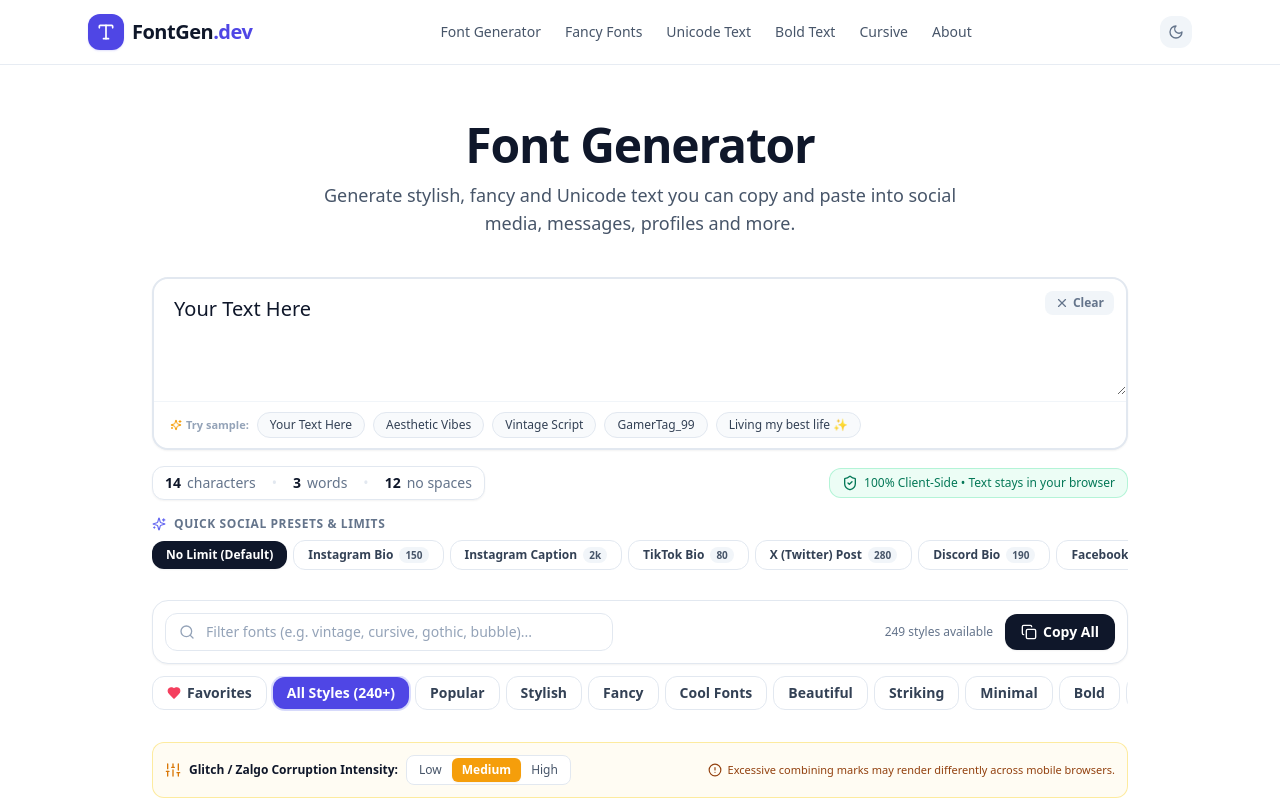
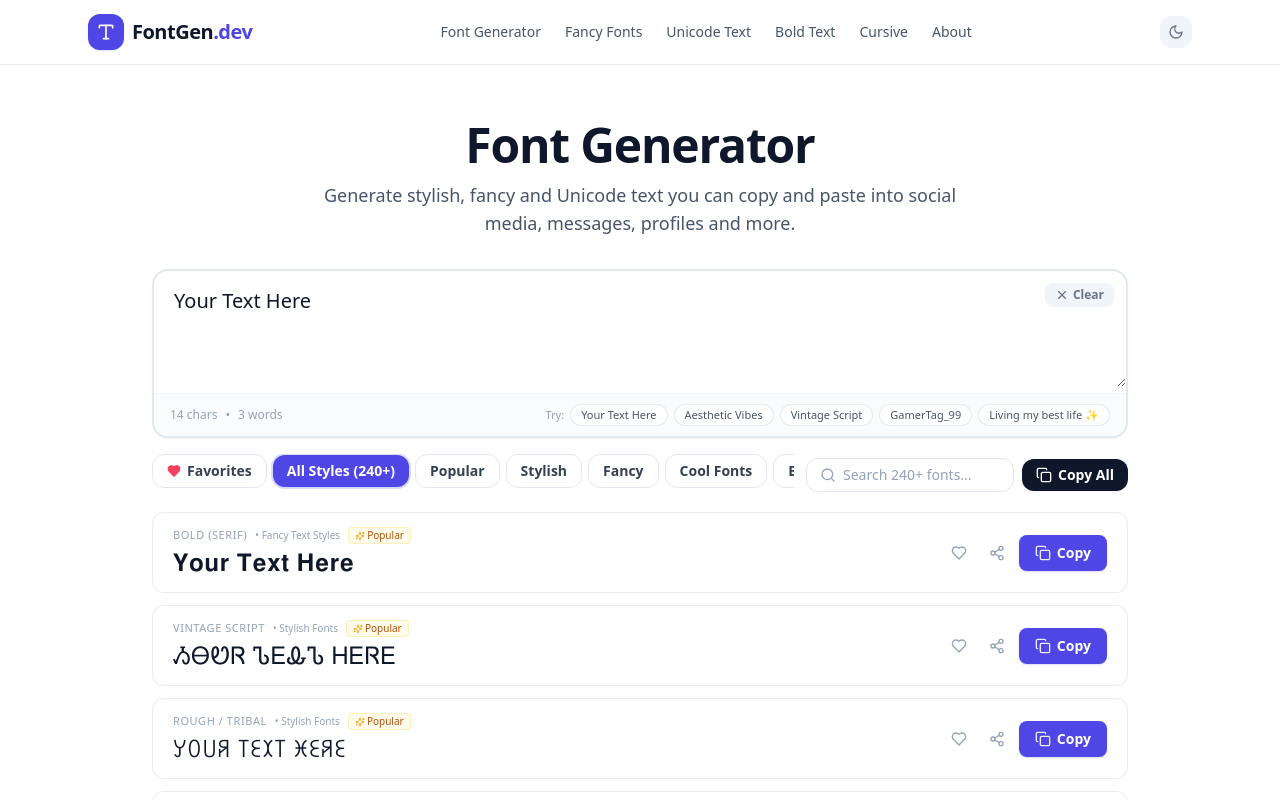
Before and after one commit to loganamrut/font, a Next.js app: page / in a window 1280 px wide. Shown: the top 800 px of the page. Built offline with nearby package versions, Linux system fonts and the light colour scheme.

Commit message:
refactor: eliminate UI clutter, remove yellow zalgo banner & social presets stack, unify toolbar into single sleek bar for instant search intent satisfaction

```diff
--- a/components/FontGenerator.tsx
+++ b/components/FontGenerator.tsx
@@ -2,17 +2,13 @@
 
 import { useState, useMemo, useEffect, useCallback } from "react";
 import TextInput from "./TextInput";
-import CharacterStats from "./CharacterStats";
-import SocialPresets from "./SocialPresets";
 import CategoryFilter from "./CategoryFilter";
 import StyleSearch from "./StyleSearch";
 import StyleGrid from "./StyleGrid";
-import ZalgoControls from "./ZalgoControls";
-import { FONT_STYLES, FontStyleDefinition } from "@/lib/unicode/engine";
-import { CategoryId, SocialPreset } from "@/lib/unicode/categories";
-import { ZalgoIntensity } from "@/lib/unicode/zalgo";
+import { FONT_STYLES } from "@/lib/unicode/engine";
+import { CategoryId } from "@/lib/unicode/categories";
 import { getFavorites, toggleFavorite } from "@/lib/storage/favorites";
-import { Copy, Check, ShieldCheck } from "lucide-react";
+import { Copy, Check } from "lucide-react";
 
 interface FontGeneratorProps {
   initialText?: string;
@@ -22,14 +18,12 @@
 
 export default function FontGenerator({
   initialText = "Your Text Here",
-  defaultCategory = "popular",
+  defaultCategory = "all",
   defaultSocialPresetId,
 }: FontGeneratorProps) {
   const [inputText, setInputText] = useState(initialText);
   const [activeCategory, setActiveCategory] = useState<CategoryId | "favorites">(defaultCategory);
   const [searchQuery, setSearchQuery] = useState("");
-  const [activePreset, setActivePreset] = useState<SocialPreset | null>(null);
-  const [zalgoIntensity, setZalgoIntensity] = useState<ZalgoIntensity>("medium");
   const [favorites, setFavorites] = useState<string[]>([]);
   const [copiedAll, setCopiedAll] = useState(false);
 
@@ -61,9 +55,10 @@
       if (searchQuery.trim() !== "") {
         const query = searchQuery.toLowerCase().trim();
         const matchesName = style.name.toLowerCase().includes(query);
+        const matchesCat = style.cat ? style.cat.toLowerCase().includes(query) : false;
         const matchesDesc = style.description.toLowerCase().includes(query);
         const matchesCats = style.categories.some((c) => c.toLowerCase().includes(query));
-        if (!matchesName && !matchesDesc && !matchesCats) return false;
+        if (!matchesName && !matchesCat && !matchesDesc && !matchesCats) return false;
       }
 
       return true;
@@ -77,14 +72,14 @@
 
     for (const style of filteredStyles) {
       if (style.id === "zalgo-glitch") {
-        map.set(style.id, style.transform(textToTransform, { intensity: zalgoIntensity }));
+        map.set(style.id, style.transform(textToTransform, { intensity: "medium" }));
       } else {
         map.set(style.id, style.transform(textToTransform));
       }
     }
 
     return map;
-  }, [inputText, filteredStyles, zalgoIntensity]);
+  }, [inputText, filteredStyles]);
 
   // "Copy All" implementation
   const handleCopyAll = useCallback(async () => {
@@ -114,73 +109,50 @@
     }
   }, [filteredStyles, resultsMap]);
 
-  const hasZalgoVisible = useMemo(() => {
-    return filteredStyles.some((s) => s.id === "zalgo-glitch");
-  }, [filteredStyles]);
-
   return (
-    <section className="w-full max-w-5xl mx-auto px-4 sm:px-6 py-6" id="generator">
-      {/* Top Generator Input Card */}
-      <div className="flex flex-col gap-4 mb-6">
+    <section className="w-full max-w-5xl mx-auto px-4 sm:px-6 py-4" id="generator">
+      {/* 1. Big Clean Input Box with built-in stats & quick samples */}
+      <div className="mb-4">
         <TextInput
           value={inputText}
           onChange={setInputText}
           placeholder="Your Text Here..."
           onClear={handleClear}
         />
+      </div>
 
-        {/* Live Character & Word Statistics */}
-        <div className="flex flex-col sm:flex-row sm:items-center justify-between gap-3">
-          <CharacterStats
-            text={inputText}
-            activeLimit={activePreset?.limit}
-            presetLabel={activePreset?.label}
+      {/* 2. Unified, Ultra-Sleek Action Toolbar: Categories + Search + Copy All */}
+      <div className="flex flex-col md:flex-row md:items-center justify-between gap-3 mb-4">
+        {/* Category Pills Track (Scrollable) */}
+        <div className="flex-1 min-w-0">
+          <CategoryFilter
+            activeCategory={activeCategory}
+            onSelectCategory={setActiveCategory}
+            favoritesCount={favorites.length}
           />
-
-          {/* Privacy badge */}
-          <div className="flex items-center gap-1.5 text-xs text-emerald-700 dark:text-emerald-400 bg-emerald-50 dark:bg-emerald-950/40 px-3 py-1.5 rounded-xl border border-emerald-200/80 dark:border-emerald-900/60 self-start sm:self-auto">
-            <ShieldCheck className="w-4 h-4 shrink-0" />
-            <span className="font-medium">100% Client-Side • Text stays in your browser</span>
-          </div>
         </div>
 
-        {/* Social Presets */}
-        <SocialPresets
-          activePresetId={activePreset?.id ?? null}
-          onSelectPreset={(preset) => {
-            setActivePreset(preset);
-            if (preset?.filterCategory) {
-              setActiveCategory(preset.filterCategory);
-            }
-          }}
-        />
-      </div>
-
-      {/* Row 1: Dedicated Search & Copy All Bar (Outside the Category Scroll Row) */}
-      <div className="flex flex-col sm:flex-row sm:items-center justify-between gap-3 mb-3 p-3 bg-white dark:bg-slate-900 rounded-2xl border border-slate-200 dark:border-slate-800 shadow-sm">
-        <div className="w-full sm:max-w-md">
-          <StyleSearch query={searchQuery} onQueryChange={setSearchQuery} />
-        </div>
-
-        <div className="flex items-center justify-between sm:justify-end gap-3 shrink-0">
-          <span className="text-xs text-slate-500 dark:text-slate-400 font-medium">
-            {filteredStyles.length} styles available
-          </span>
+        {/* Compact Right Controls: Search & Copy All */}
+        <div className="flex items-center gap-2 shrink-0 self-end md:self-auto w-full md:w-auto">
+          <div className="w-full md:w-52">
+            <StyleSearch query={searchQuery} onQueryChange={setSearchQuery} />
+          </div>
 
           <button
             type="button"
             onClick={handleCopyAll}
             disabled={filteredStyles.length === 0}
-            className={`flex items-center gap-1.5 px-4 py-2 rounded-xl text-xs sm:text-sm font-semibold transition-all active:scale-95 ${
+            aria-label="Copy all generated font styles"
+            className={`flex items-center gap-1.5 px-3.5 py-1.5 rounded-xl text-xs sm:text-sm font-semibold transition-all active:scale-95 shrink-0 ${
               copiedAll
-                ? "bg-emerald-600 text-white"
+                ? "bg-emerald-600 text-white shadow-sm"
                 : "bg-slate-900 hover:bg-slate-800 text-white dark:bg-white dark:hover:bg-slate-100 dark:text-slate-900 shadow-sm"
             }`}
           >
             {copiedAll ? (
               <>
                 <Check className="w-4 h-4" />
-                <span>All Copied!</span>
+                <span>Copied!</span>
               </>
             ) : (
               <>
@@ -192,24 +164,7 @@
         </div>
       </div>
 
-      {/* Row 2: Category Filter Horizontal Row (Now Full Width & Uncramped) */}
-      <div className="w-full mb-6">
-        <CategoryFilter
-          activeCategory={activeCategory}
-          onSelectCategory={setActiveCategory}
-          favoritesCount={favorites.length}
-        />
-      </div>
-
-      {/* Zalgo controls when relevant */}
-      {hasZalgoVisible && (
-        <ZalgoControls
-          intensity={zalgoIntensity}
-          onChangeIntensity={setZalgoIntensity}
-        />
-      )}
-
-      {/* Results Grid */}
+      {/* 3. Generated Fonts Results: Starts IMMEDIATELY right below */}
       <StyleGrid
         styles={filteredStyles}
         inputText={inputText}
--- a/components/StyleSearch.tsx
+++ b/components/StyleSearch.tsx
@@ -15,9 +15,9 @@
         type="text"
         value={query}
         onChange={(e) => onQueryChange(e.target.value)}
-        placeholder="Filter fonts (e.g. vintage, cursive, gothic, bubble)..."
+        placeholder="Search 240+ fonts..."
         aria-label="Search font styles"
-        className="w-full pl-10 pr-9 py-2 text-sm bg-white dark:bg-slate-800 text-slate-900 dark:text-slate-100 placeholder-slate-400 rounded-xl border border-slate-200 dark:border-slate-700 focus:outline-none focus:ring-2 focus:ring-indigo-500/40 focus:border-indigo-500 transition-all"
+        className="w-full pl-9 pr-8 py-1.5 text-xs sm:text-sm bg-white dark:bg-slate-800 text-slate-900 dark:text-slate-100 placeholder-slate-400 rounded-xl border border-slate-200 dark:border-slate-700 focus:outline-none focus:ring-2 focus:ring-indigo-500/40 focus:border-indigo-500 transition-all"
       />
       {query && (
         <button
--- a/components/TextInput.tsx
+++ b/components/TextInput.tsx
@@ -23,6 +23,9 @@
   placeholder = "Your Text Here...",
   onClear,
 }: TextInputProps) {
+  const charCount = value.length;
+  const wordCount = value.trim() ? value.trim().split(/\s+/).length : 0;
+
   return (
     <div className="w-full relative">
       <div className="relative rounded-2xl bg-white dark:bg-slate-900 border-2 border-slate-200 dark:border-slate-800 focus-within:border-indigo-500 dark:focus-within:border-indigo-500 shadow-sm transition-all">
@@ -32,7 +35,7 @@
           placeholder={placeholder}
           rows={3}
           aria-label="Input text to transform"
-          className="w-full px-5 pt-4 pb-12 sm:pb-4 text-base sm:text-lg md:text-xl bg-white dark:bg-slate-900 text-slate-900 dark:text-slate-100 placeholder-slate-400 focus:outline-none resize-y min-h-[95px] font-normal leading-relaxed rounded-t-2xl"
+          className="w-full px-5 pt-4 pb-4 text-base sm:text-lg md:text-xl bg-white dark:bg-slate-900 text-slate-900 dark:text-slate-100 placeholder-slate-400 focus:outline-none resize-y min-h-[95px] font-normal leading-relaxed rounded-t-2xl"
         />
 
         {/* Clear Button */}
@@ -50,18 +53,26 @@
           </div>
         )}
 
-        {/* Sample text suggestions below input */}
-        <div className="px-4 py-2.5 bg-white dark:bg-slate-900 rounded-b-2xl border-t border-slate-100 dark:border-slate-800 flex items-center gap-2 overflow-x-auto scrollbar-thin">
-          <span className="text-[11px] font-semibold text-slate-400 dark:text-slate-500 shrink-0 flex items-center gap-1">
-            <Sparkles className="w-3 h-3 text-amber-500" />
-            <span>Try sample:</span>
+        {/* Bottom bar: Stats + Sample suggestions */}
+        <div className="px-4 py-2 bg-slate-50/70 dark:bg-slate-900/80 rounded-b-2xl border-t border-slate-100 dark:border-slate-800 flex items-center justify-between gap-3 text-xs">
+          {/* Live character and word count */}
+          <div className="flex items-center gap-2 text-slate-400 dark:text-slate-500 font-medium shrink-0">
+            <span>{charCount} chars</span>
+            <span>•</span>
+            <span>{wordCount} {wordCount === 1 ? "word" : "words"}</span>
+          </div>
+
+          {/* Sample quick chips */}
+          <div className="flex items-center gap-1.5 overflow-x-auto scrollbar-thin py-0.5">
+            <span className="text-[11px] font-medium text-slate-400 shrink-0 hidden sm:inline-block">
+              Try:
             </span>
             {SAMPLE_TEXTS.map((sample) => (
               <button
                 key={sample}
                 type="button"
                 onClick={() => onChange(sample)}
-              className="shrink-0 text-xs px-3 py-1 rounded-full bg-slate-50 hover:bg-slate-100 dark:bg-slate-800 text-slate-700 dark:text-slate-300 border border-slate-200 dark:border-slate-700 hover:border-indigo-400 hover:text-indigo-600 dark:hover:text-indigo-400 transition-colors"
+                className="shrink-0 text-[11px] px-2.5 py-0.5 rounded-full bg-white dark:bg-slate-800 text-slate-600 dark:text-slate-300 border border-slate-200/80 dark:border-slate-700 hover:border-indigo-400 hover:text-indigo-600 dark:hover:text-indigo-400 transition-colors"
               >
                 {sample}
               </button>
@@ -69,5 +80,6 @@
           </div>
         </div>
       </div>
+    </div>
   );
 }
```
Lines whose indentation alone changed are shown as unchanged.
